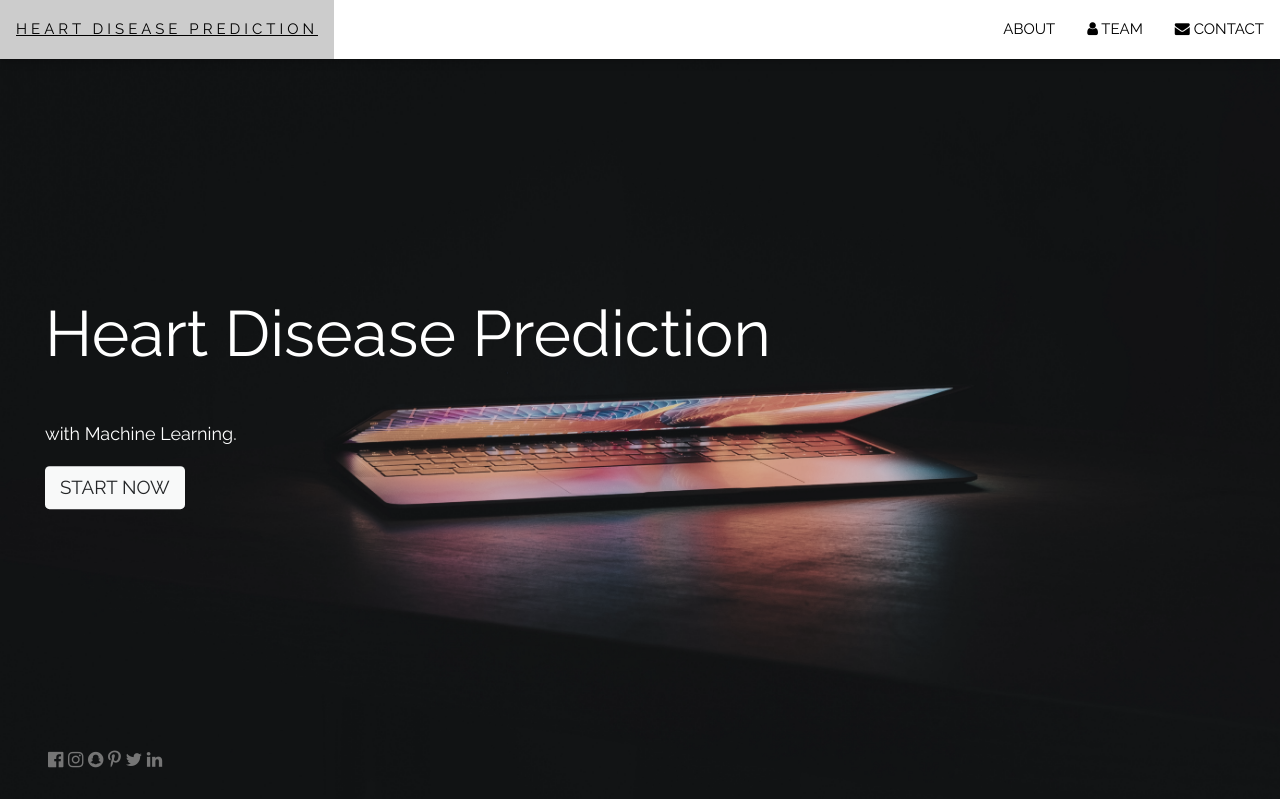
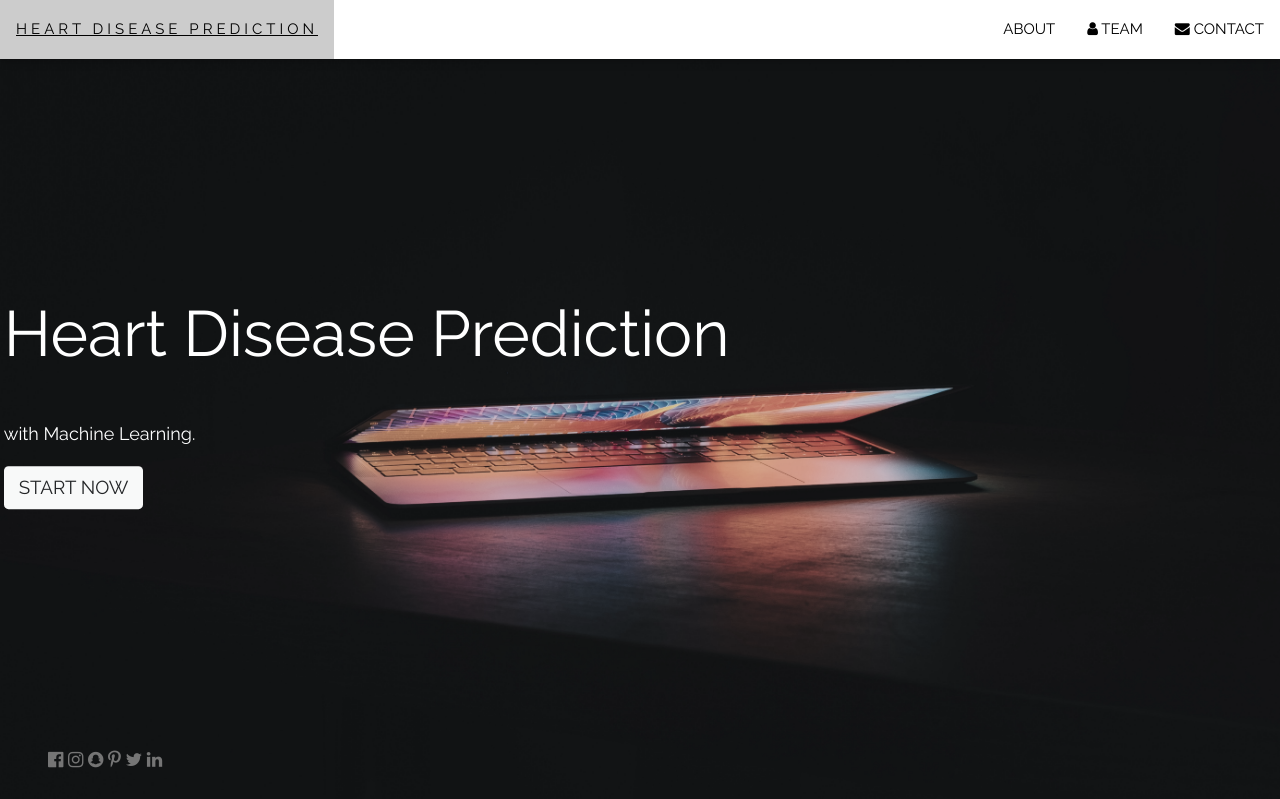
Before and after one commit to jeromejad/heart-disease, a Flask app: page / in a window 1280 px wide. Shown: the top 799 px of the page. Run offline with Flask 2, Linux system fonts and the light colour scheme; some libraries are stand-ins or nearby versions.

Commit message:
Update welcome.html

```diff
--- a/templates/welcome.html
+++ b/templates/welcome.html
@@ -57,7 +57,7 @@ body, html {
 
 <!-- Header with full-height image -->
 <header class="bgimg-1 w3-display-container w3-grayscale-min"  id="home">
-  <div class="w3-display-left w3-text-white pl-lg-5 pl-sm-1" style=" width:100%;" >
+  <div class="w3-display-left w3-text-white pl-5 pl-sm-1" style=" width:100%;" >
     <span class="w3-jumbo w3-hide-small">Heart Disease Prediction</span><br>
     <span class="w3-xxlarge w3-hide-large w3-hide-medium">Heart Disease Prediction</span><br>
     <span class="w3-large ">  with Machine Learning.</span>
```
